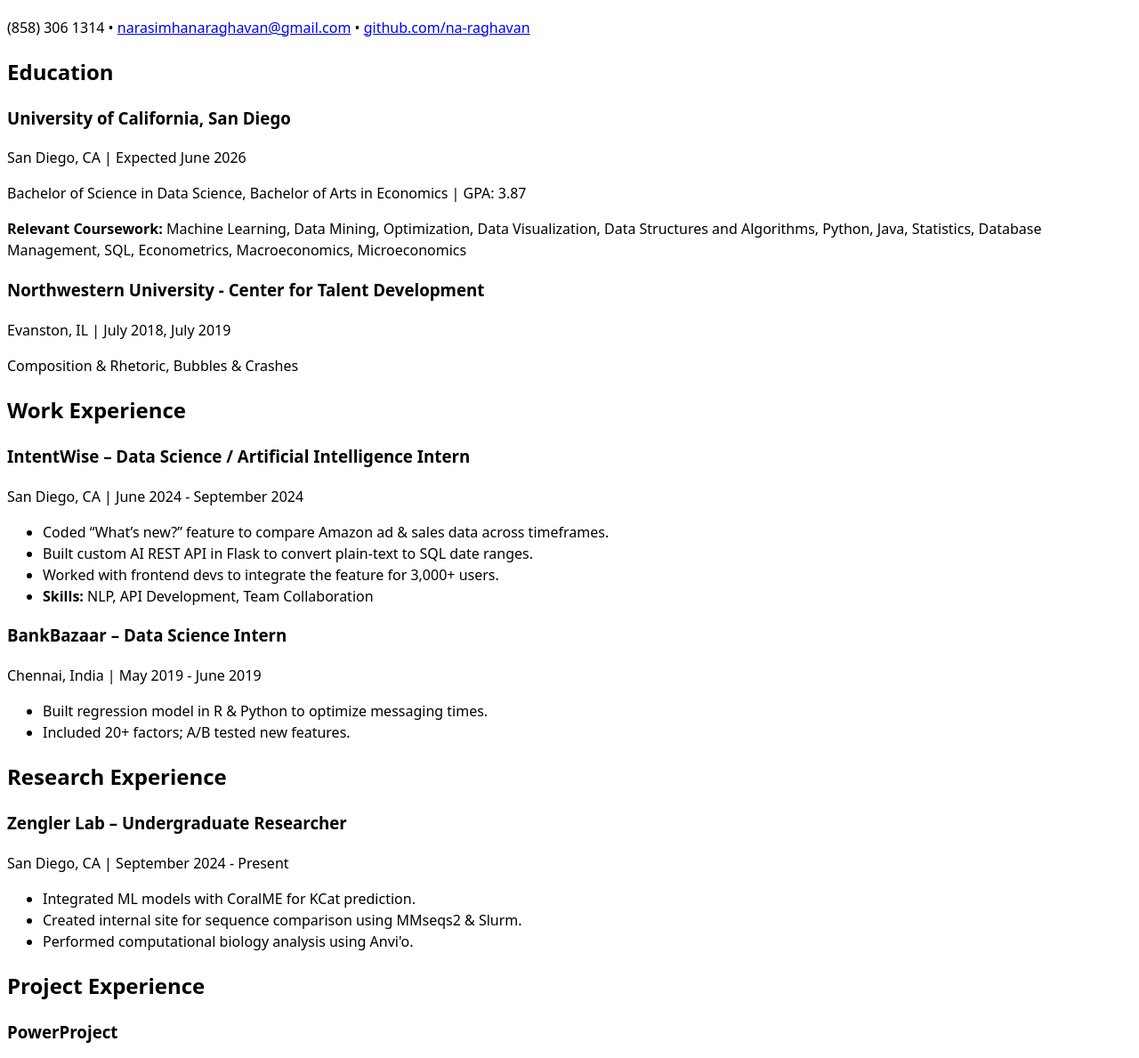
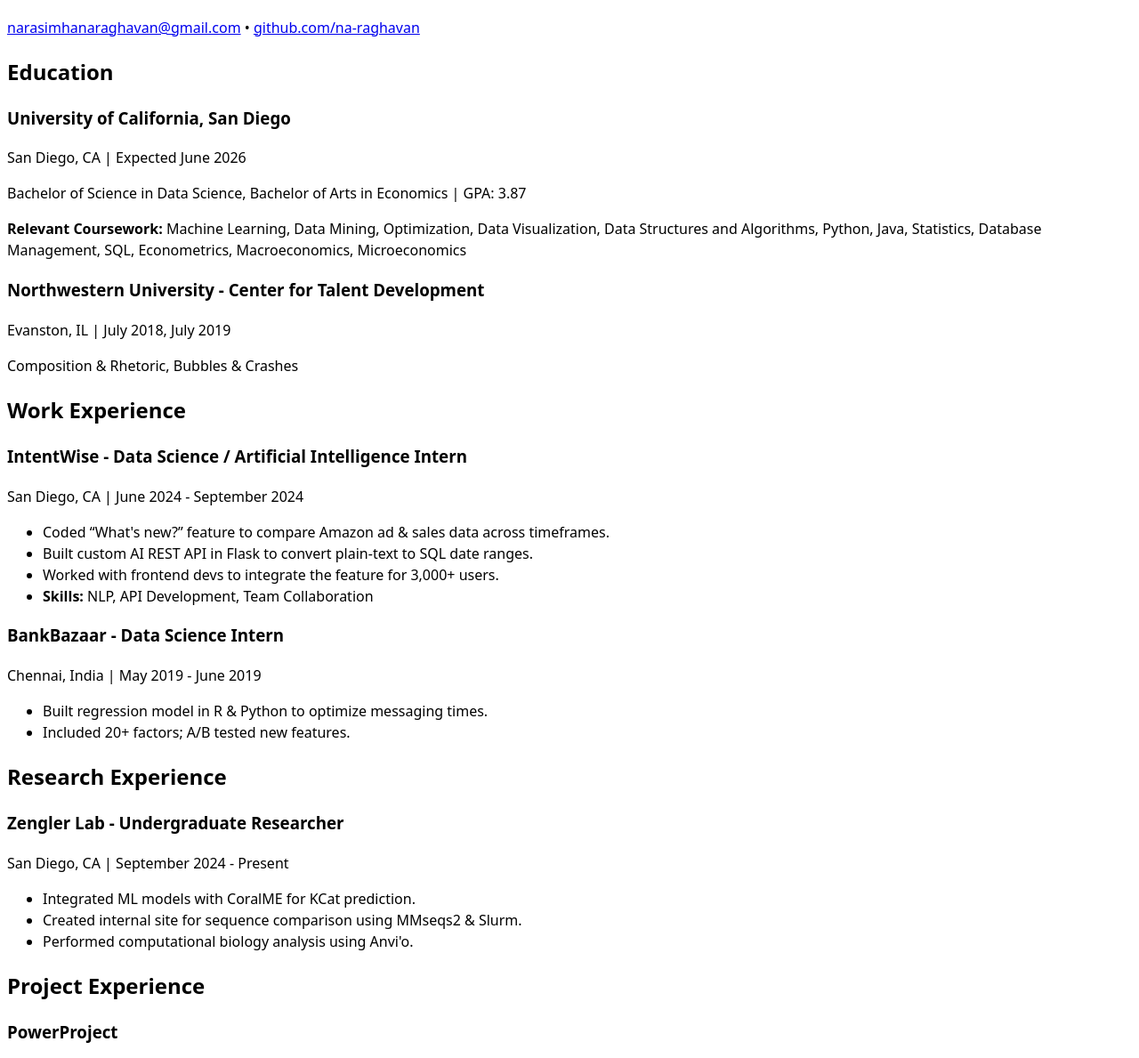
Before and after one commit to na-raghavan/portfolio, a plain HTML site: page cv/index.html in a window 1280 px wide. Shown: the part 104-1293 px from the top of the page at 89% size. Drawn offline with Linux system fonts and the light colour scheme.

Commit message:
CV fixes

```diff
--- a/cv/index.html
+++ b/cv/index.html
@@ -16,9 +16,7 @@
   </nav>
 
   <h1>Raghavan A Narasimhan</h1>
-  <p>(858) 306 1314 • <a href="mailto:narasimhanaraghavan@gmail.com">narasimhanaraghavan@gmail.com</a> •
-    <a href="https://github.com/na-raghavan" target="_blank">github.com/na-raghavan</a></p>
-
+  <p><a href="mailto:narasimhanaraghavan@gmail.com">narasimhanaraghavan@gmail.com</a> • <a href="https://github.com/na-raghavan" target="_blank">github.com/na-raghavan</a></p>
   <section>
     <h2>Education</h2>
     <article>
@@ -37,17 +35,17 @@
   <section>
     <h2>Work Experience</h2>
     <article>
-      <h3>IntentWise – Data Science / Artificial Intelligence Intern</h3>
+      <h3>IntentWise - Data Science / Artificial Intelligence Intern</h3>
       <p>San Diego, CA | <time>June 2024 - September 2024</time></p>
       <ul>
-        <li>Coded “What’s new?” feature to compare Amazon ad & sales data across timeframes.</li>
+        <li>Coded “What's new?” feature to compare Amazon ad & sales data across timeframes.</li>
         <li>Built custom AI REST API in Flask to convert plain-text to SQL date ranges.</li>
         <li>Worked with frontend devs to integrate the feature for 3,000+ users.</li>
         <li><strong>Skills:</strong> NLP, API Development, Team Collaboration</li>
       </ul>
     </article>
     <article>
-      <h3>BankBazaar – Data Science Intern</h3>
+      <h3>BankBazaar - Data Science Intern</h3>
       <p>Chennai, India | <time>May 2019 - June 2019</time></p>
       <ul>
         <li>Built regression model in R & Python to optimize messaging times.</li>
@@ -58,7 +56,7 @@
   <section>
     <h2>Research Experience</h2>
     <article>
-      <h3>Zengler Lab – Undergraduate Researcher</h3>
+      <h3>Zengler Lab - Undergraduate Researcher</h3>
       <p>San Diego, CA | <time>September 2024 - Present</time></p>
       <ul>
         <li>Integrated ML models with CoralME for KCat prediction.</li>
```
